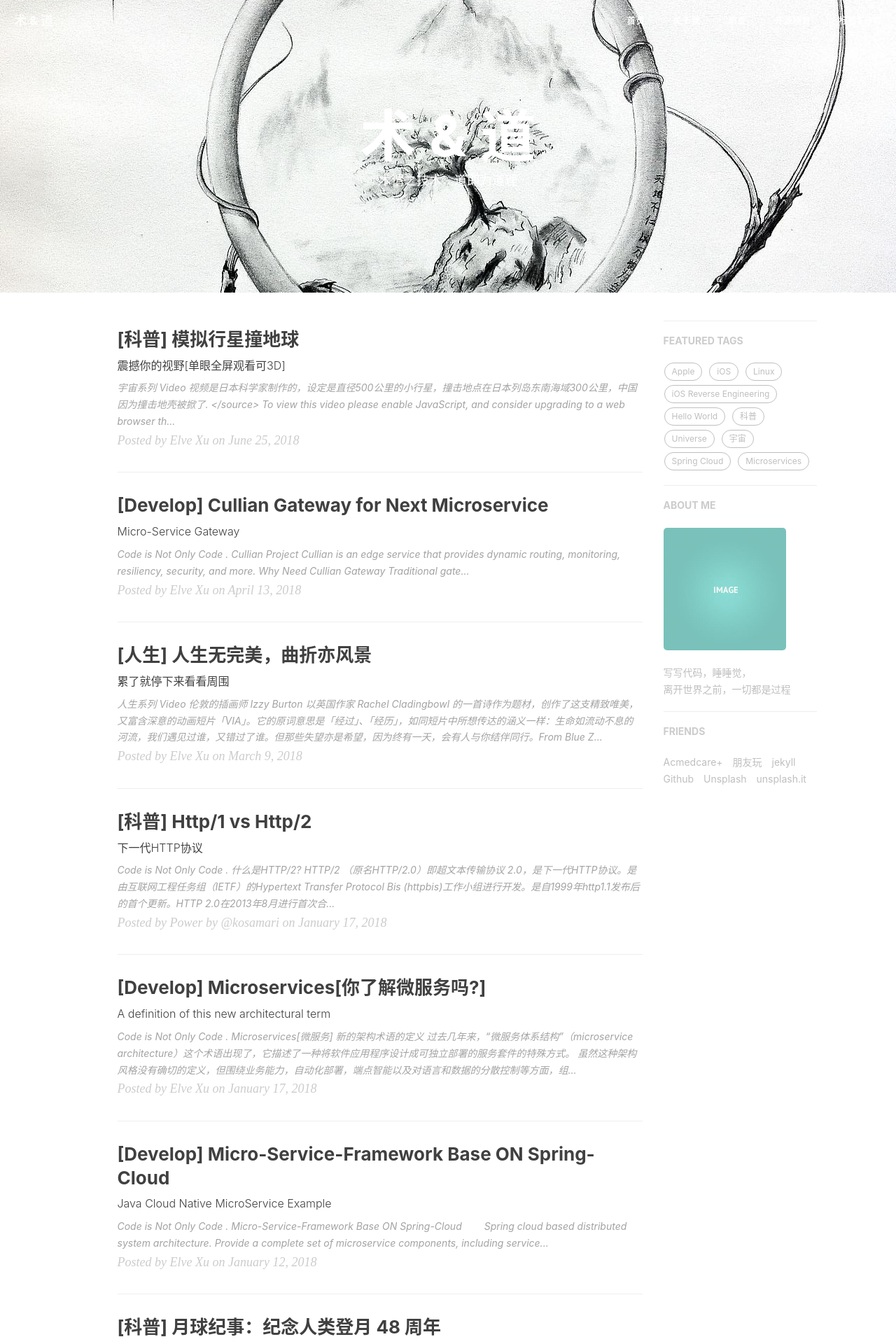
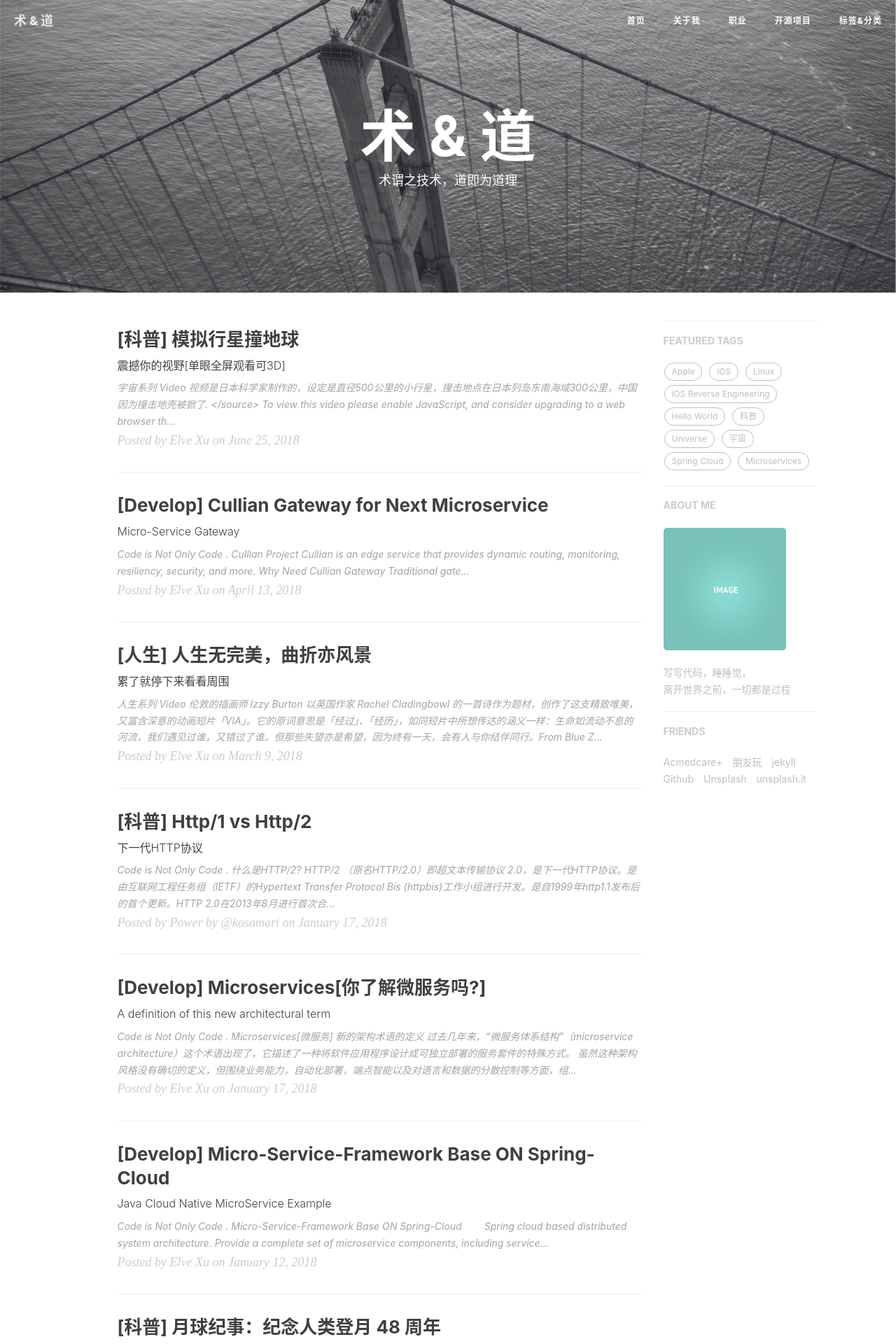
Before and after one commit to misselvexu/misselvexu.github.io, a Jekyll site: the page built from index.html, in a window 1280 px wide. Shown: the top 1920 px of the page at 70% size. Built offline with Jekyll 4.4.1, drawn with Linux system fonts in a browser that asks for light colours; nearby versions of some CDN libraries; the list of posts is cut into pages by our own code; comment, search, counter and statistics services are not loaded.

Commit message:
Update _config.yml

```diff
--- a/_config.yml
+++ b/_config.yml
@@ -4,7 +4,7 @@
 # 背景图是否随机
 #header-img-random:
 #header-img: https://unsplash.it/1600/500/?random
-header-img: img/home-bg-new.jpg
+header-img: img/home-bg.jpg
 email: iskp.me@gmail.com
 description: "ElveXu，Java , iOS Security & Mobile Lover，Back-End Engineer | 与你一起发现更大的世界。"
 keyword: "misselvexu ElveXu ivetech 徐小维 vopen.xyz vopen"
```
